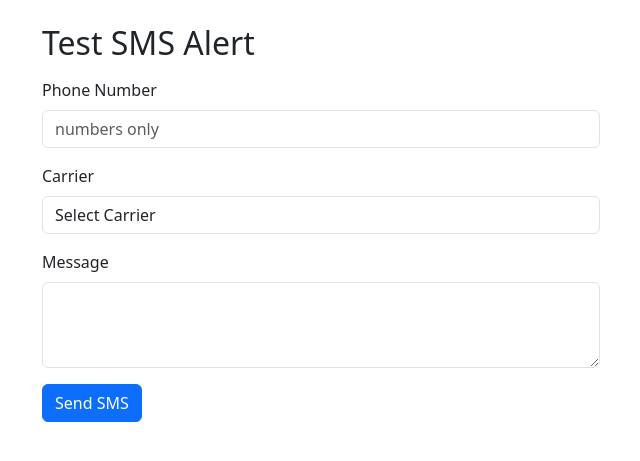
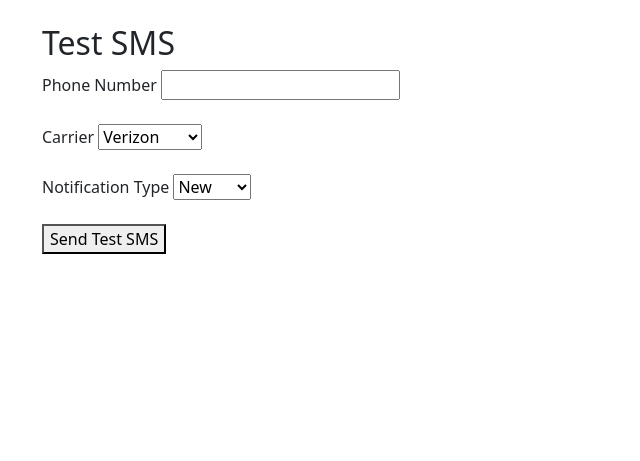
Before and after one commit to BradBKaiBuffs/disaster_notification, a Django app: page /test_sms/ in a window 1280 px wide. Shown: the part 96-557 px from the top of the page, without its empty margins (40-680 px from the left). Run offline with Django 5.2, Linux system fonts and the light colour scheme; a user stored in the database is signed in; parts of the project's set-up code (start-up, migrations or seed data) failed here and were passed over.

Commit message:
sms debugging

```diff
--- a/notification/tasks.py
+++ b/notification/tasks.py
@@ -136,9 +136,17 @@ def send_email_task(self, subject, message, to_email):
     except Exception as e:
         return f"Sent failed: {e}"
 
+# ran into a situation where sms was getting cut off so for now just giving a status update and link to site
+def short_sms(alert_kind):
+    notify_label = alert_kind.capitalize()
+    site_link = "disasternotification-production.up.railway.app"
+    return (
+        f"You have a {notify_label} notification from your subscription. See details here: {site_link}"
+    )
+
 # carriers to be used for task
 CARRIER_GATEWAYS = {
-    "att": "txt.att.net",
+    "A&TT": "txt.att.net",
     "Verizon": "vtext.com",
     "T-Mobile": "tmomail.net",
     "Sprint": "messaging.sprintpcs.com",
@@ -218,18 +226,19 @@ def notify_users_task(alert, alert_kind):
                     message,
                     settings.EMAIL_HOST_USER,
                     [sub.user.email],
-                    fail_silently=True
+                    fail_silently=False
                 )
             except:
                 pass
 
-        # send sms if user entered carrier
+        # sends sms with the information put in by the user at the time of subscription
         if sub.phone_number and sub.carrier:
             email_gateway = f"{sub.phone_number}@{sub.carrier}"
             try:
                 send_mail(
-                    "",  # subject not needed for sms
-                    message,
+                    # subject not needed for sms
+                    "",
+                    short_sms(alert),
                     settings.EMAIL_HOST_USER,
                     [email_gateway],
                     fail_silently=True
--- a/notification/templates/notification/test_sms.html
+++ b/notification/templates/notification/test_sms.html
@@ -1,38 +1,32 @@
 {% extends "notification/base.html" %}
 
 {% block content %}
+<h2>Test SMS</h2>
 
-<h2>Test SMS Alert</h2>
-
-{% if message_sent %}
-    <div class="alert alert-success">
-        {{ message_sent }}
-    </div>
-{% endif %}
-
-<form method="post" class="w-50 mt-3">
+<form method="POST">
     {% csrf_token %}
 
-    <label class="form-label">Phone Number</label>
-    <input type="text" name="phone" class="form-control" placeholder="numbers only">
+    <label>Phone Number</label>
+    <input type="text" name="phone_number" required><br><br>
 
-    <label class="form-label mt-3">Carrier</label>
-    <select name="carrier" class="form-control">
-        <option value="">Select Carrier</option>
-        <option value="att">AT&amp;T</option>
-        <option value="verizon">Verizon</option>
-        <option value="tmobile">T-Mobile</option>
-        <option value="sprint">Sprint</option>
-        <option value="boost">Boost</option>
-        <option value="cricket">Cricket</option>
-        <option value="googlefi">Google Fi</option>
-        <option value="us mobile">US Mobile</option>
-    </select>
+    <label>Carrier</label>
+    <select name="carrier" required>
+        {% for domain, name in carriers.items %}
+            <option value="{{ domain }}">{{ name }}</option>
+        {% endfor %}
+    </select><br><br>
 
-    <label class="form-label mt-3">Message</label>
-    <textarea name="message" rows="3" class="form-control"></textarea>
+    <label>Notification Type</label>
+    <select name="alert_kind">
+        <option value="New">New</option>
+        <option value="Update">Update</option>
+        <option value="Expires">Expires</option>
+    </select><br><br>
 
-    <button class="btn btn-primary mt-3">Send SMS</button>
+    <button type="submit">Send Test SMS</button>
 </form>
 
+{% if result %}
+    <p><strong>{{ result }}</strong></p>
+{% endif %}
 {% endblock %}
--- a/notification/views.py
+++ b/notification/views.py
@@ -14,7 +14,7 @@ from django.contrib.auth.decorators import login_required
 from django.contrib import messages
 # using Count to annotate and count rows
 from django.db.models import Count
-from .models import NoaaAlert, UserAreaSubscription, StormEvent, AlertNotificationTracking
+from .models import NoaaAlert, UserAreaSubscription, StormEvent, AlertNotificationTracking, CARRIER_NAMES
 from .forms import UserAreaSubscriptionForm, UserRegistrationForm, CsvUploadForm
 # sends a forbidden response when someone not allowed opens a page
 from django.http import HttpResponseForbidden
@@ -30,7 +30,7 @@ from plotly.offline import plot
 from django.http import JsonResponse
 from django.core.mail import send_mail
 from django.conf import settings
-from .tasks import send_email_task, send_sms_task, notify_users_task
+from .tasks import send_email_task, send_sms_task, notify_users_task, short_sms
 from django.utils import timezone
 import uuid
 
@@ -525,7 +525,7 @@ def user_alerts_view(request):
         .exclude(event__icontains="test")
     )
 
-    # puts the alerts into all_alerts
+    # puts the alerts into all alerts
     for alert in all_alerts:
         for sub in subscriptions:
             if sub.area.lower() in alert.area_desc.lower():
@@ -702,25 +702,36 @@ def test_email_view(request):
         "message_sent": message_sent
     })
 
-# not used anymore but keeping it for future use
+
+# testing task that will be used for live alert updates as need to see what type of message is being sent out to sms
 @staff_member_required
 def test_sms_view(request):
 
-    message_sent = None
+    result = None
 
     if request.method == "POST":
+        phone_number = request.POST.get("phone_number")
+        carrier = request.POST.get("carrier")
+        alert_kind = request.POST.get("alert_kind")
 
-        phone = request.POST.get("phone")
-        carrier = request.POST.get("carrier")
-        msg = request.POST.get("message")
+        # debugging
+        print("Phone:", phone_number)
+        print("Carrier Submitted:", carrier)
+        print("Alert Kind:", alert_kind)
 
-        send_sms_task.delay(phone, carrier, msg)
+        sms_message = short_sms(alert_kind)
 
-        message_sent = "SMS Sent to Celery Worker"
+        send_sms_task.delay(phone_number, carrier, sms_message)
 
-    return render( request, "notification/test_sms.html", {
-        "message_sent": message_sent
+        print("Message:", sms_message)
+
+        result = "Test SMS sent."
+
+    return render(request, "notification/test_sms.html", {
+        "result": result,
+        "carriers": CARRIER_NAMES
     })
+
 
 # for testing alerts at initial stage of development
 @staff_member_required
```
